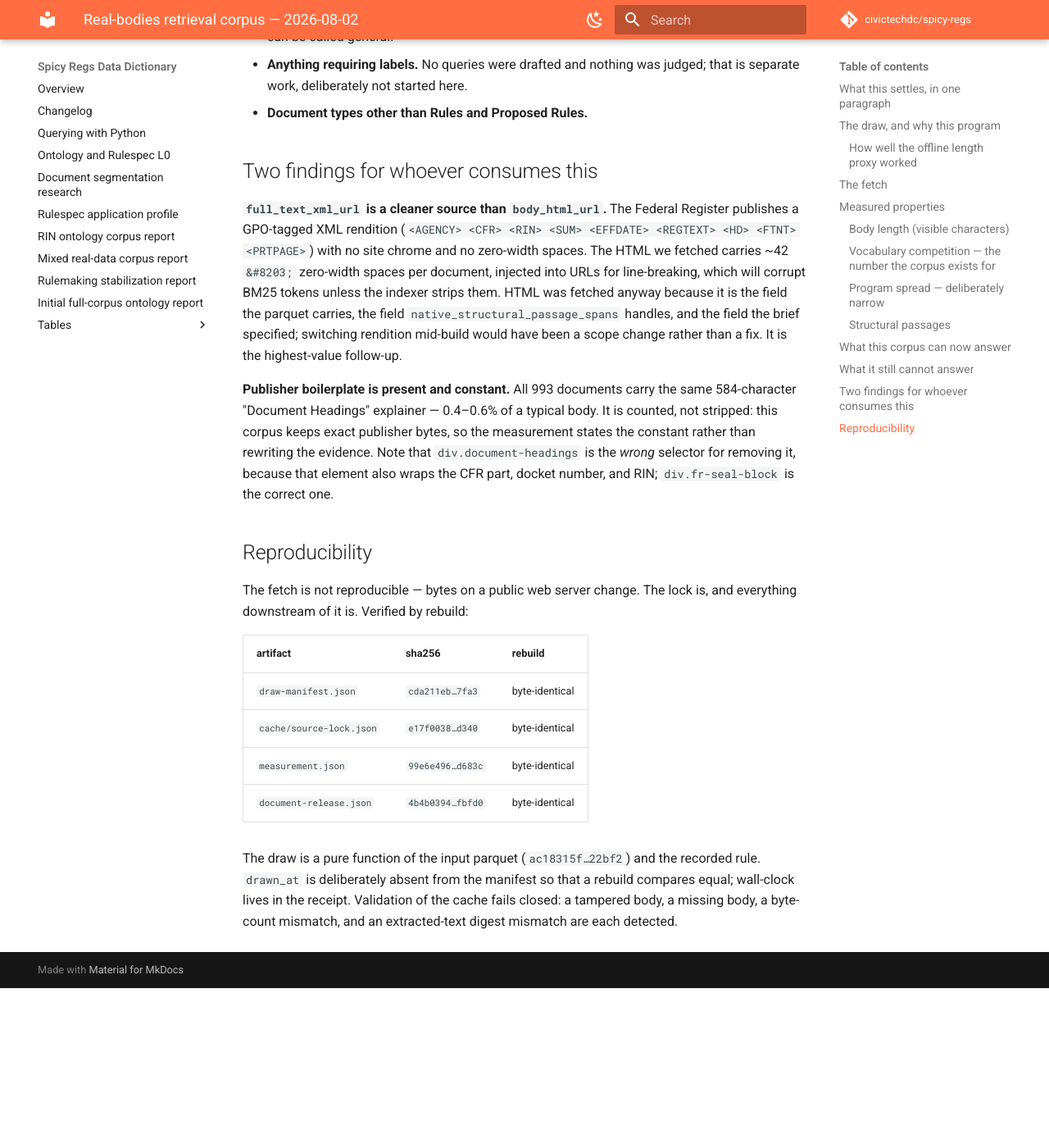
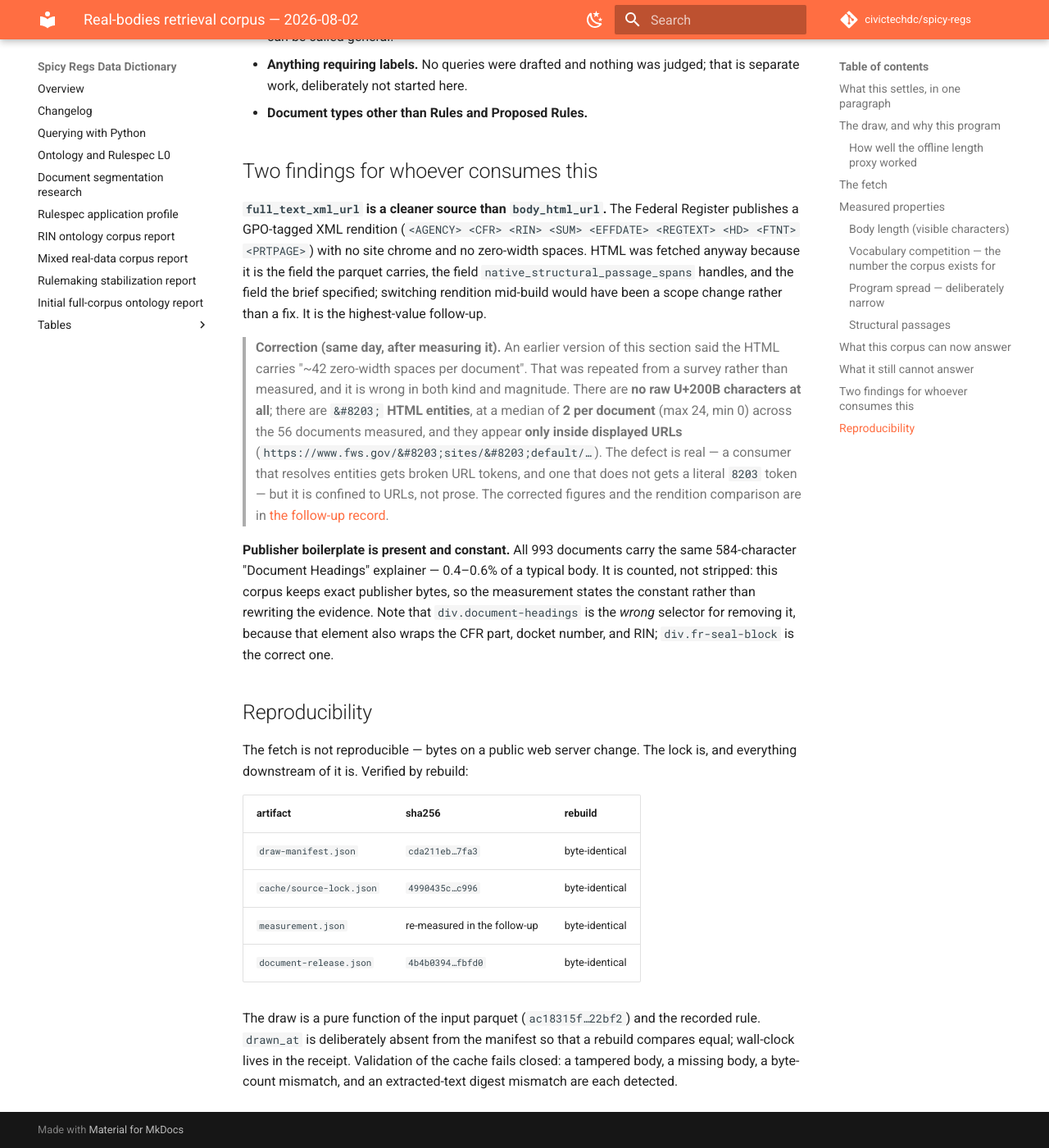
Before and after one commit to civictechdc/spicy-regs, an MkDocs documentation site: the page built from docs/evidence/body-retrieval-corpus-2026-08-02.md, in a window 1280 px wide and 1400 px high, scrolled down 5340 px. Shown: the whole window at 82% size. Built offline with MkDocs 1.6.1 and Material for MkDocs 9.7.7, drawn with Linux system fonts in a browser that asks for light colours; comment, search, counter and statistics services are not loaded; before the commit the page ends 6545 px from its top, so only the background shows below that.

Commit message:
docs(evidence): withdraw the unmeasured zero-width-space figure
The claim of '~42 zero-width spaces per document' was repeated from a
survey rather than measured, and it is wrong in kind and in magnitude.
There are no raw U+200B characters at all. There are &#8203; entities, a
median of 2 per document (max 24, min 0) across 56 documents measured,
and only inside displayed URLs.

The defect is still real -- a consumer that resolves entities gets
broken URL tokens, one that does not gets a literal 8203 token -- but it
is confined to URLs, not prose, and the correction makes the case for
the XML rendition weaker than stated, not stronger.

Also updates the source-lock digest: sealing now records the rendition,
so the lock re-seals to 4990435c rather than e17f0038. No document was
refetched and no body changed.

Co-Authored-By: Claude Fable 5 <noreply@anthropic.com>
Claude-Session: https://claude.ai/code/session_01LtEyY7JwqhLuCmwM7a73dG

```diff
--- a/docs/evidence/body-retrieval-corpus-2026-08-02.md
+++ b/docs/evidence/body-retrieval-corpus-2026-08-02.md
@@ -199,12 +199,22 @@ expects to hold a release in memory will not hold this one.
 **`full_text_xml_url` is a cleaner source than `body_html_url`.** The Federal
 Register publishes a GPO-tagged XML rendition (`<AGENCY> <CFR> <RIN> <SUM>
 <EFFDATE> <REGTEXT> <HD> <FTNT> <PRTPAGE>`) with no site chrome and no
-zero-width spaces. The HTML we fetched carries ~42 `&#8203;` zero-width spaces
-per document, injected into URLs for line-breaking, which will corrupt BM25
-tokens unless the indexer strips them. HTML was fetched anyway because it is
-the field the parquet carries, the field `native_structural_passage_spans`
-handles, and the field the brief specified; switching rendition mid-build would
-have been a scope change rather than a fix. It is the highest-value follow-up.
+zero-width spaces. HTML was fetched anyway because it is the field the parquet
+carries, the field `native_structural_passage_spans` handles, and the field the
+brief specified; switching rendition mid-build would have been a scope change
+rather than a fix. It is the highest-value follow-up.
+
+> **Correction (same day, after measuring it).** An earlier version of this
+> section said the HTML carries "~42 zero-width spaces per document". That was
+> repeated from a survey rather than measured, and it is wrong in both kind and
+> magnitude. There are **no raw U+200B characters at all**; there are `&#8203;`
+> **HTML entities**, at a median of **2 per document** (max 24, min 0) across the
+> 56 documents measured, and they appear **only inside displayed URLs**
+> (`https://www.fws.gov/&#8203;sites/&#8203;default/…`). The defect is real —
+> a consumer that resolves entities gets broken URL tokens, and one that does
+> not gets a literal `8203` token — but it is confined to URLs, not prose. The
+> corrected figures and the rendition comparison are in
+> [the follow-up record](body-retrieval-corpus-followup-2026-08-02.md).
 
 **Publisher boilerplate is present and constant.** All 993 documents carry the
 same 584-character "Document Headings" explainer — 0.4–0.6% of a typical body.
@@ -222,8 +232,8 @@ is, and everything downstream of it is. Verified by rebuild:
 | artifact | sha256 | rebuild |
 |---|---|---|
 | `draw-manifest.json` | `cda211eb…7fa3` | byte-identical |
-| `cache/source-lock.json` | `e17f0038…d340` | byte-identical |
-| `measurement.json` | `99e6e496…d683c` | byte-identical |
+| `cache/source-lock.json` | `4990435c…c996` | byte-identical |
+| `measurement.json` | re-measured in the follow-up | byte-identical |
 | `document-release.json` | `4b4b0394…fbfd0` | byte-identical |
 
 The draw is a pure function of the input parquet
```
